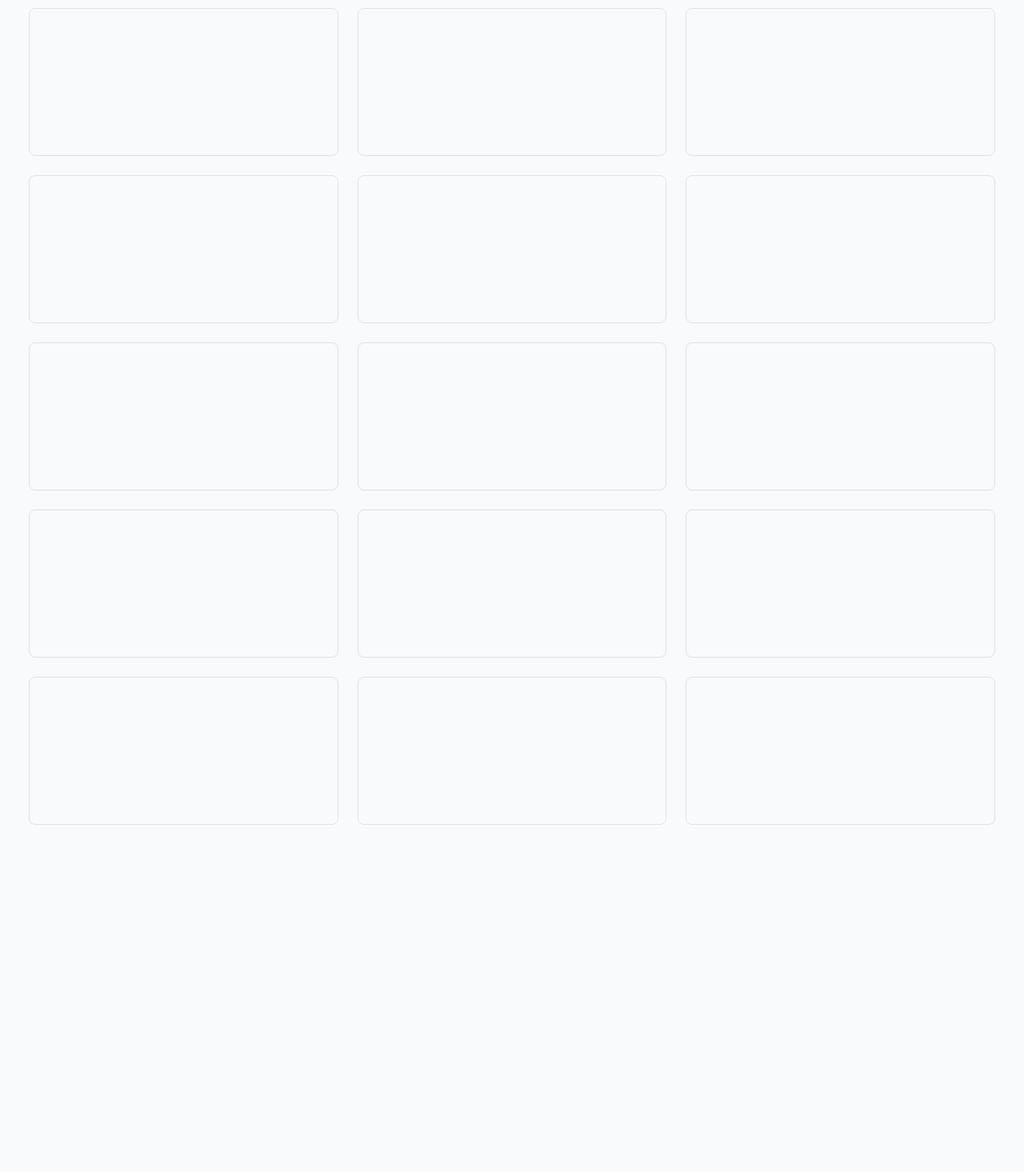
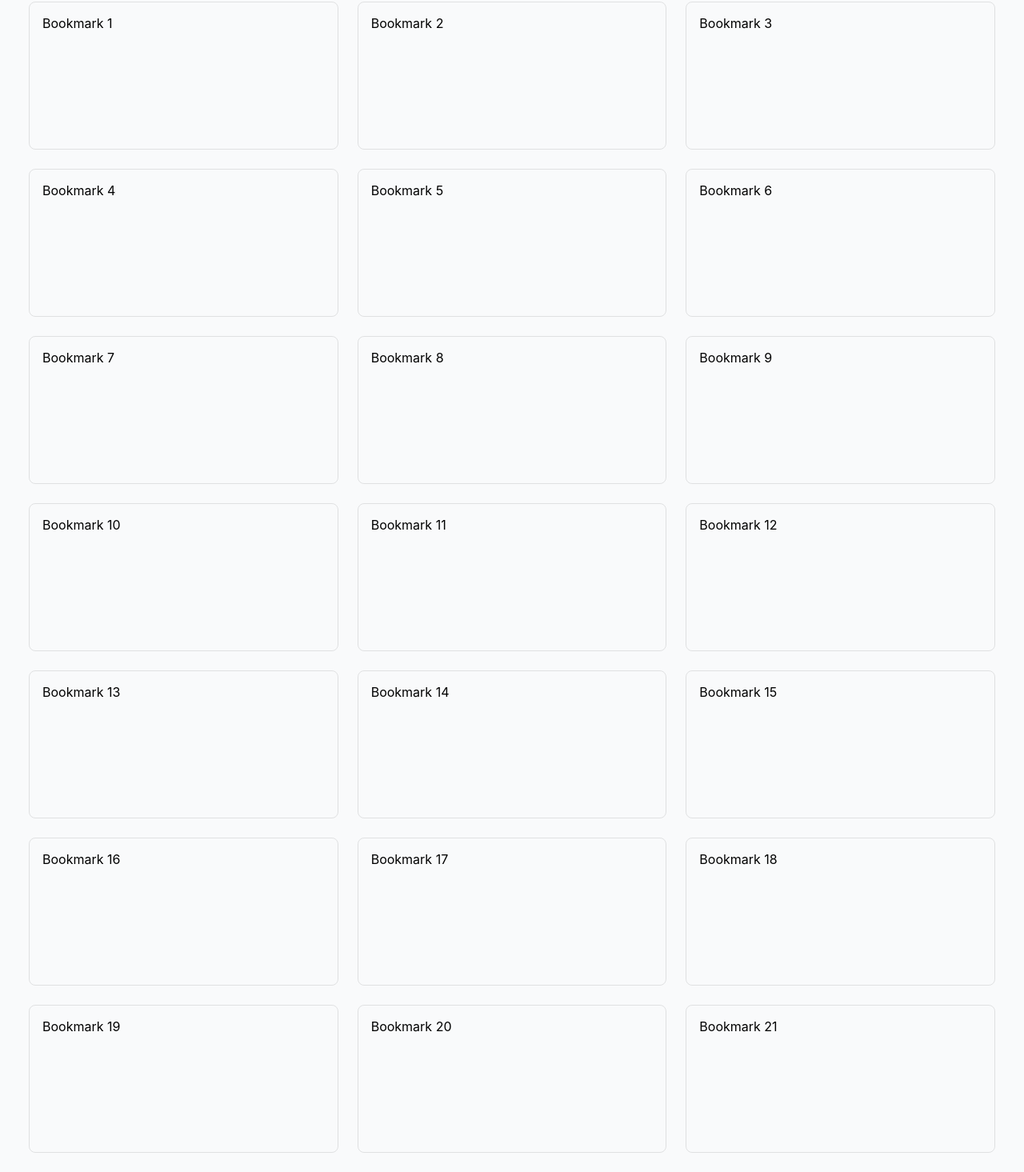
Before and after one commit to khamudom/save-to-bookmarks-clone, a Next.js app: page / in a window 1280 px wide. Shown: the part 284-1749 px from the top of the page at 80% size. Before the commit the page ends 1339 px from the top, so only its background shows below. Built offline with nearby package versions, Linux system fonts and the light colour scheme.

Commit message:
add mock bookmark data and add more functionality to buttons

```diff
--- a/components/Card.tsx
+++ b/components/Card.tsx
@@ -1,10 +1,11 @@
-import React from 'react';
+import React, { ReactNode } from 'react';
 import styles from '../styles/Card.module.css';
 
 export interface CardProps {
   className: string;
+  children: ReactNode;
 }
 
-export const Card = ({ className }: CardProps) => {
-  return <div className={`${styles.card} ${className}`}></div>;
+export const Card = ({ className, children }: CardProps) => {
+  return <div className={`${styles.card} ${className}`}>{children}</div>;
 };
--- /dev/null
+++ b/data.json
@@ -0,0 +1,86 @@
+[
+  {
+    "id": 1,
+    "title": "Bookmark 1"
+  },
+  {
+    "id": 2,
+    "title": "Bookmark 2"
+  },
+  {
+    "id": 3,
+    "title": "Bookmark 3"
+  },
+  {
+    "id": 4,
+    "title": "Bookmark 4"
+  },
+  {
+    "id": 5,
+    "title": "Bookmark 5"
+  },
+  {
+    "id": 6,
+    "title": "Bookmark 6"
+  },
+  {
+    "id": 7,
+    "title": "Bookmark 7"
+  },
+  {
+    "id": 8,
+    "title": "Bookmark 8"
+  },
+  {
+    "id": 9,
+    "title": "Bookmark 9"
+  },
+  {
+    "id": 10,
+    "title": "Bookmark 10"
+  },
+  {
+    "id": 11,
+    "title": "Bookmark 11"
+  },
+  {
+    "id": 12,
+    "title": "Bookmark 12"
+  },
+  {
+    "id": 13,
+    "title": "Bookmark 13"
+  },
+  {
+    "id": 14,
+    "title": "Bookmark 14"
+  },
+  {
+    "id": 15,
+    "title": "Bookmark 15"
+  },
+  {
+    "id": 16,
+    "title": "Bookmark 16"
+  },
+  {
+    "id": 17,
+    "title": "Bookmark 17"
+  },
+  {
+    "id": 18,
+    "title": "Bookmark 18"
+  },
+  {
+    "id": 19,
+    "title": "Bookmark 19"
+  },
+  {
+    "id": 20,
+    "title": "Bookmark 20"
+  },
+  {
+    "id": 21,
+    "title": "Bookmark 21"
+  }
+]
--- a/pages/index.tsx
+++ b/pages/index.tsx
@@ -7,6 +7,7 @@ import { Navbar } from '../components/Navbar';
 import { Button } from '../components/Button';
 import { Card } from '../components/Card';
 import { useState } from 'react';
+import Bookmarks from '../data.json';
 
 export enum FeedLayout {
   Grid = 'Grid',
@@ -14,13 +15,22 @@ export enum FeedLayout {
 }
 
 export default function Home() {
-  const [layout, setLayout] = useState<FeedLayout>(FeedLayout.Grid);
+  const [layoutType, setLayoutType] = useState<FeedLayout>(FeedLayout.Grid);
+  const [tag, setTag] = useState<boolean>(false);
 
   function handleFeedLayout(feed: FeedLayout) {
-    if (feed === layout) {
+    if (feed === layoutType) {
       return;
     }
-    setLayout(feed);
+    setLayoutType(feed);
+  }
+
+  function handleTag() {
+    setTag(!tag);
+  }
+
+  function reloadPage() {
+    location.reload();
   }
 
   return (
@@ -40,13 +50,16 @@ export default function Home() {
       <main className={styles.main}>
         <div className={styles.mainContent}>
           <div className={styles.customize}>
-            <div className={styles.bookmark}>10 bookmark(s)</div>
+            <div className={styles.bookmark}>
+              {Bookmarks.length} bookmark(s)
+            </div>
             <div className={styles.btnFilter}>
               <Button
                 icon={<MdOutlineRefresh className={styles.icon} />}
                 title={'Refresh'}
+                onClick={() => reloadPage()}
               />
-              <Button title={'Show Tags'} />
+              <Button title={'Show Tags'} onClick={() => handleTag()} />
               <Button
                 icon={<BsPerson className={styles.icon} />}
                 title={'Authors'}
@@ -54,13 +67,19 @@ export default function Home() {
             </div>
           </div>
 
-          <div className={styles.tags}></div>
+          <div
+            className={`${styles.tagRow} ${tag ? '' : `${styles.collapsed}`}`}
+          >
+            <div className={styles.tags}>
+              <div className={styles.tag}>Add a tag</div>
+            </div>
+          </div>
 
           <div className={styles.btnLayout}>
             <Button
               width={42}
               icon={<FiList className={styles.icon} />}
-              selected={layout === FeedLayout.List}
+              selected={layoutType === FeedLayout.List}
               onClick={() => {
                 handleFeedLayout(FeedLayout.List);
               }}
@@ -68,122 +87,31 @@ export default function Home() {
             <Button
               width={42}
               icon={<FiGrid className={styles.icon} />}
-              selected={layout === FeedLayout.Grid}
+              selected={layoutType === FeedLayout.Grid}
               onClick={() => handleFeedLayout(FeedLayout.Grid)}
             />
           </div>
           <div
             className={`${styles.feed} ${
-              layout === FeedLayout.Grid
+              layoutType === FeedLayout.Grid
                 ? `${styles.layoutGrid}`
                 : `${styles.layoutList}`
             }`}
           >
-            <Card
-              className={`${
-                layout === FeedLayout.Grid
-                  ? `${styles.cardGrid}`
-                  : `${styles.cardList}`
-              }`}
-            />
-            <Card
-              className={`${
-                layout === FeedLayout.Grid
-                  ? `${styles.cardGrid}`
-                  : `${styles.cardList}`
-              }`}
-            />
-            <Card
-              className={`${
-                layout === FeedLayout.Grid
-                  ? `${styles.cardGrid}`
-                  : `${styles.cardList}`
-              }`}
-            />
-            <Card
-              className={`${
-                layout === FeedLayout.Grid
-                  ? `${styles.cardGrid}`
-                  : `${styles.cardList}`
-              }`}
-            />
-            <Card
-              className={`${
-                layout === FeedLayout.Grid
-                  ? `${styles.cardGrid}`
-                  : `${styles.cardList}`
-              }`}
-            />
-            <Card
-              className={`${
-                layout === FeedLayout.Grid
-                  ? `${styles.cardGrid}`
-                  : `${styles.cardList}`
-              }`}
-            />
-            <Card
-              className={`${
-                layout === FeedLayout.Grid
-                  ? `${styles.cardGrid}`
-                  : `${styles.cardList}`
-              }`}
-            />
-            <Card
-              className={`${
-                layout === FeedLayout.Grid
-                  ? `${styles.cardGrid}`
-                  : `${styles.cardList}`
-              }`}
-            />
-            <Card
-              className={`${
-                layout === FeedLayout.Grid
-                  ? `${styles.cardGrid}`
-                  : `${styles.cardList}`
-              }`}
-            />
-            <Card
-              className={`${
-                layout === FeedLayout.Grid
-                  ? `${styles.cardGrid}`
-                  : `${styles.cardList}`
-              }`}
-            />
-            <Card
-              className={`${
-                layout === FeedLayout.Grid
-                  ? `${styles.cardGrid}`
-                  : `${styles.cardList}`
-              }`}
-            />
-            <Card
-              className={`${
-                layout === FeedLayout.Grid
-                  ? `${styles.cardGrid}`
-                  : `${styles.cardList}`
-              }`}
-            />
-            <Card
-              className={`${
-                layout === FeedLayout.Grid
-                  ? `${styles.cardGrid}`
-                  : `${styles.cardList}`
-              }`}
-            />
-            <Card
-              className={`${
-                layout === FeedLayout.Grid
-                  ? `${styles.cardGrid}`
-                  : `${styles.cardList}`
-              }`}
-            />
-            <Card
-              className={`${
-                layout === FeedLayout.Grid
-                  ? `${styles.cardGrid}`
-                  : `${styles.cardList}`
-              }`}
-            />
+            {Bookmarks.map((bookmark) => {
+              return (
+                <Card
+                  key={bookmark.id}
+                  className={`${
+                    layoutType === FeedLayout.Grid
+                      ? `${styles.cardGrid}`
+                      : `${styles.cardList}`
+                  }`}
+                >
+                  {bookmark.title}
+                </Card>
+              );
+            })}
           </div>
         </div>
       </main>
--- a/styles/Home.module.css
+++ b/styles/Home.module.css
@@ -65,10 +65,38 @@
   font-size: 24px;
 }
 
+.tagRow.collapsed {
+  display: none;
+}
+
+.tagRow {
+  display: flex;
+  margin-bottom: 0.5rem;
+  overflow: hidden;
+  position: relative;
+}
+
 .tags {
   display: flex;
   align-items: center;
-  margin-bottom: 0.5rem;
+  padding: 0.5rem 1rem;
+  width: 100%;
+  border-top: 1px solid rgb(209 213 219);
+  border-bottom: 1px solid rgb(209 213 219);
+}
+
+.tag {
+  display: flex;
+  align-items: center;
+  flex-wrap: wrap;
+  font-size: 0.875rem;
+  line-height: 1.25rem;
+  background-color: rgb(255 255 255);
+  border: 1px solid rgb(209 213 219);
+  border-radius: 9999px;
+  padding: 0.375rem 1rem;
+  margin: 0.25rem;
+  cursor: pointer;
 }
 
 .btnLayout {
```
